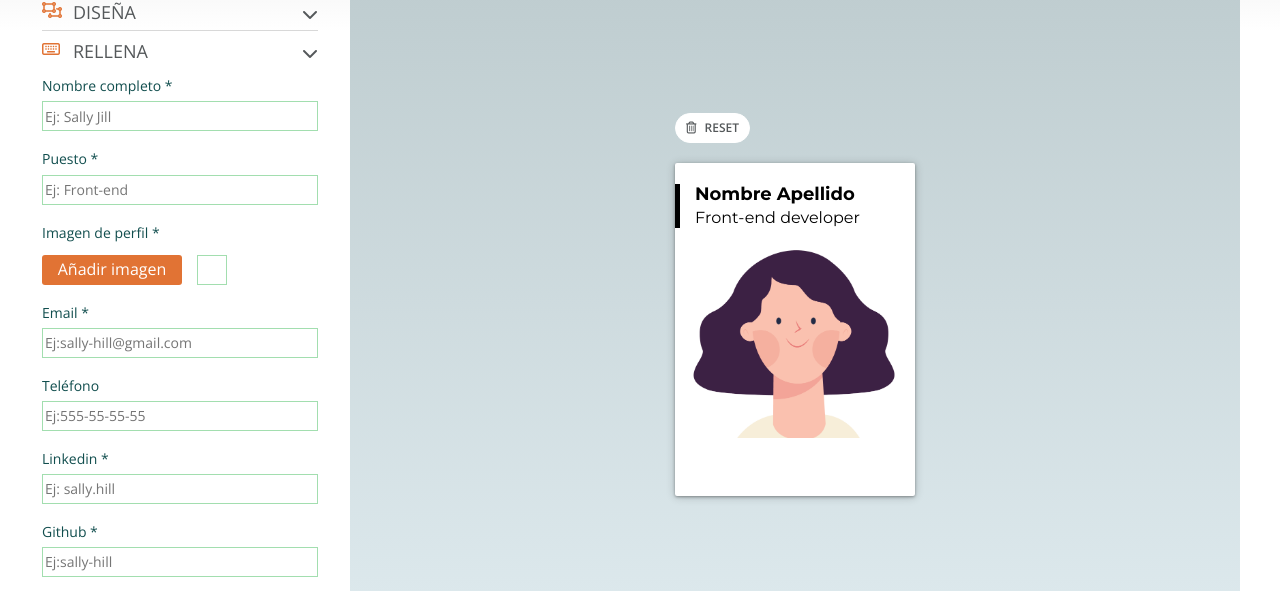
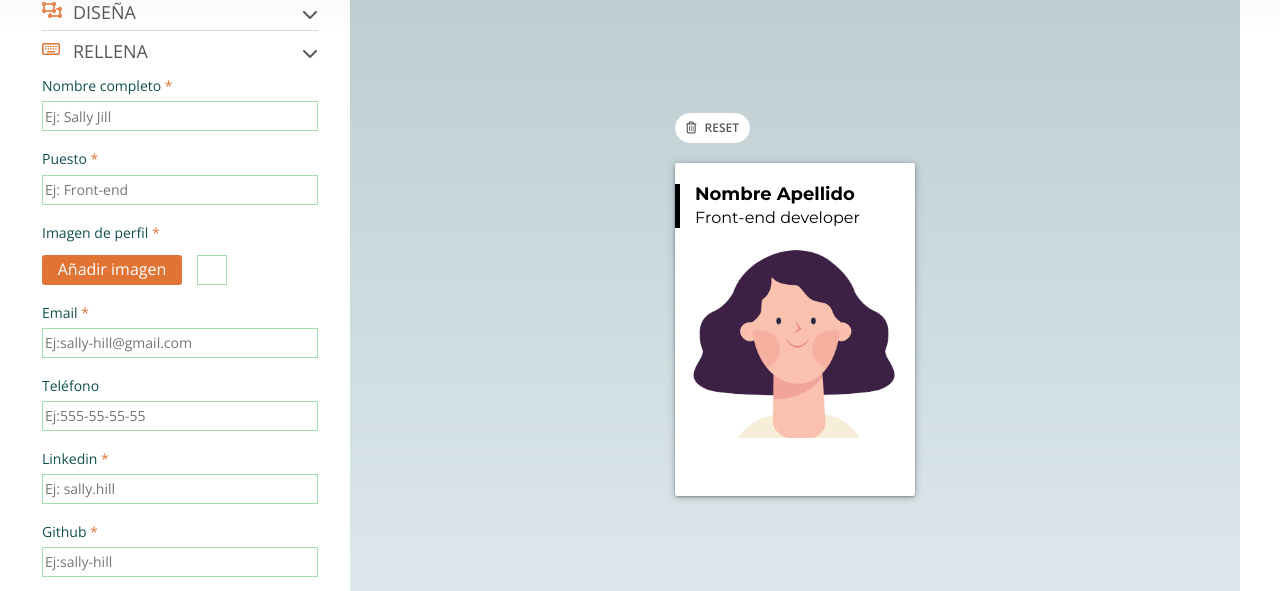
Before and after one commit to Adalab/project-promo-h-module-3-team-3-afternoon, a React (Create React App) app: page /#/Editor in a window 1280 px wide. Both pictures are taken after a click on the element "RELLENA". Shown: the part 139-730 px from the top of the page. Built offline with nearby package versions, Linux system fonts and the light colour scheme.

Commit message:
Add name preview functionality and change required colour

```diff
--- a/src/components/CardMaker.js
+++ b/src/components/CardMaker.js
@@ -5,17 +5,52 @@ import Fill from './Fill';
 import Share from './Share';
 
 
-const CardMaker = () => {
+class CardMaker extends React.Component {
+    constructor(props) {
+        super(props);
+        this.state = {
+            userName: '',
+            position: ''
+        };
+        this.handleNameChange = this.handleNameChange.bind(this);
+    }
+
+    handleNameChange(name, value){
+        this.setState((prevState,props) => {
+            let newUserName = prevState.userName;
+            let newPosition = prevState.position;
+
+            if(name === 'userName'){
+                newUserName = value;
+            }
+            if(name ==='position'){
+                newPosition = value;
+            }
+
+            return {
+                userName: newUserName,
+                position: newPosition
+            }
+        })
+    }
+
+    render() {
         return (
             <main className="main">
-            <Preview />
+                <Preview
+                    userName={this.state.userName}
+                    position={this.state.position}
+                />
                 <form className="form" action="" method="POST">
                     <Design />
-                <Fill />
+                    <Fill
+                        handleNameChange={this.handleNameChange}
+                    />
                     <Share />
                 </form>
             </main>
         );
     }
+}
 
 export default CardMaker;
--- a/src/components/Fill.js
+++ b/src/components/Fill.js
@@ -4,6 +4,21 @@ import Collapsibles from './Collapsibles';
 class Fill extends React.Component {
     constructor(props) {
         super(props);
+        this.state = {
+            userName: '',
+            position: ''
+        };
+        this.handleNameChange = this.handleNameChange.bind(this);
+    }
+
+    handleNameChange(event){
+        const target = event.target;
+        const value = target.value;
+        const name = target.name;
+        this.props.handleNameChange(name, value);
+        this.setState({
+            [name]: value
+        })
     }
 
     render() {
@@ -15,10 +30,10 @@ class Fill extends React.Component {
             >
                 <div className="fill--inputs">
                     <label className="label name" htmlFor="name">Nombre completo <span className="asterisk">*</span></label>
-                    <input className="input able name" type="text" id="name" placeholder="Ej: Sally Jill" name="name"/>
+                    <input className="input able name" type="text" id="name" placeholder="Ej: Sally Jill" name="userName" onChange={this.handleNameChange}/>
 
                     <label className="label position" htmlFor="position">Puesto <span className="asterisk">*</span></label>
-                    <input className="input able position" type="text" id="position" placeholder="Ej: Front-end" name="job"/>
+                    <input className="input able position" type="text" id="position" placeholder="Ej: Front-end" name="position" onChange={this.handleNameChange}/>
 
                     <div className="button-image">
                         <label className="label img" htmlFor="image">Imagen de perfil <span className="asterisk">*</span></label>
--- a/src/components/Preview.js
+++ b/src/components/Preview.js
@@ -1,6 +1,6 @@
 import React from 'react';
 
-const Preview = () =>{
+const Preview = props =>{
     return(
         <section className="page__cardpreview">
             <div className="card__preview">
@@ -8,8 +8,8 @@ const Preview = () =>{
                     <button className="card__reset"><i className="far fa-trash-alt"></i>Reset</button>
                     <div className="card__box--header">
                         <div className="card__box--text">
-                            <h3 className="card__name">Nombre Apellido</h3>
-                            <p className="card__job-title">Front-end developer</p>
+                            <h3 className="card__name">{props.userName === '' ? 'Nombre Apellido' : props.userName}</h3>
+                            <p className="card__job-title">{props.position === '' ? 'Front-end developer' : props.position}</p>
                         </div>
                     </div>
                     <div className="card__photo js__profile-image"></div>
--- a/src/styles/layout/_formfill.scss
+++ b/src/styles/layout/_formfill.scss
@@ -8,6 +8,10 @@
             color:$color-dark-green-blue;
             font-size: rem(14);
             font-family: $font-family-general;
+
+            .asterisk{
+                color: $color-orange;
+            }
         }
         .label.name{
             margin-top: 10px;
```
Lines whose indentation alone changed are shown as unchanged.
